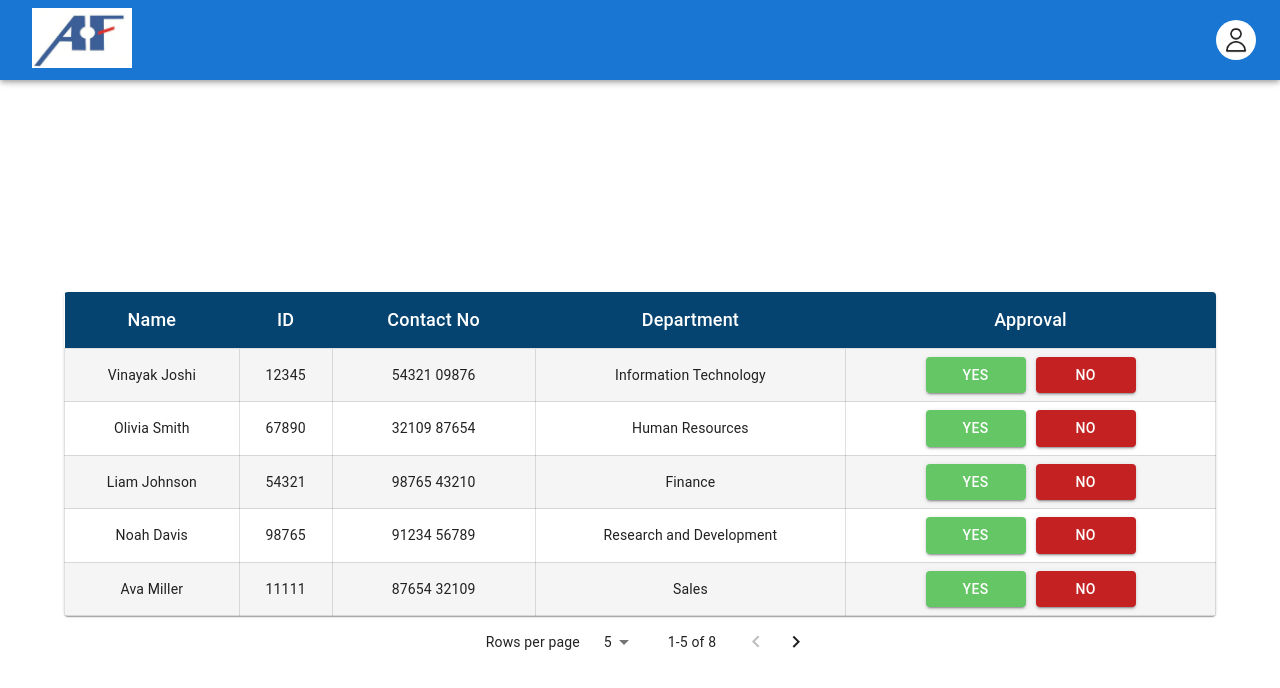
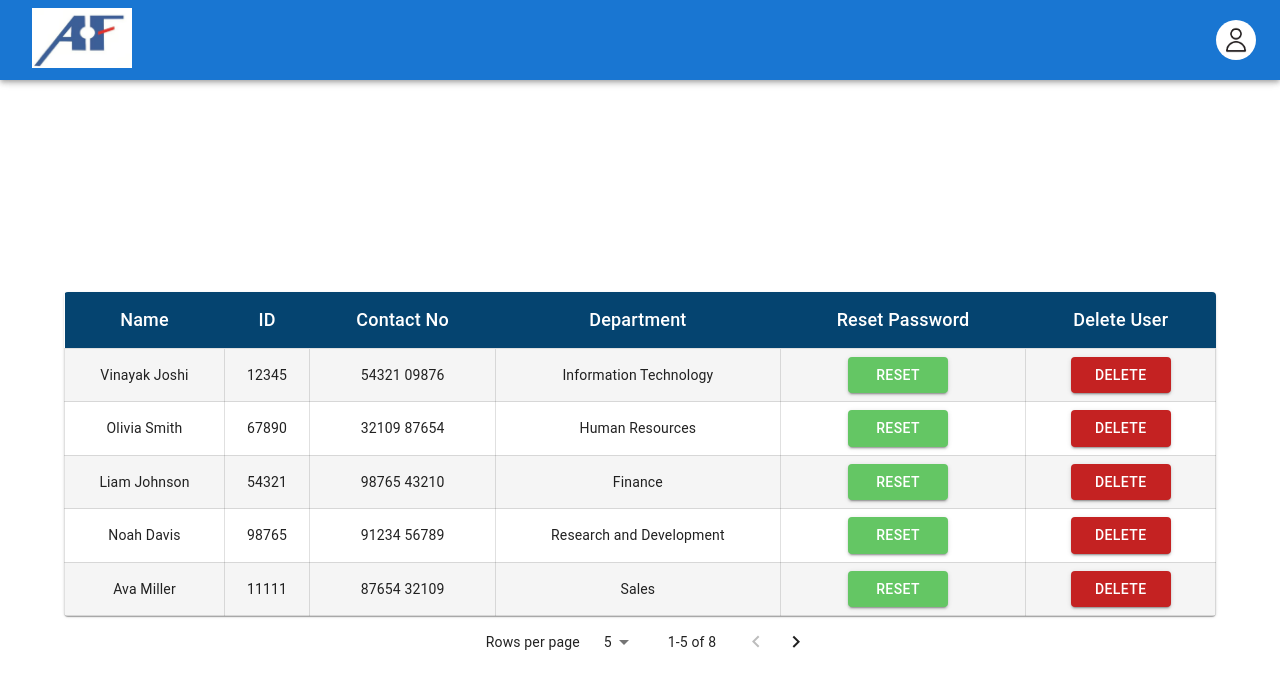
Before and after one commit to AakarFoundry/aakarfoundry, a React (Vite) app: page /approval in a window 1280 px wide. Shown: the top 688 px of the page. Built offline with nearby package versions, Linux system fonts and the light colour scheme.

Commit message:
UPDATED APPROVAL PAGE

```diff
--- a/src/Pages/Approval.jsx
+++ b/src/Pages/Approval.jsx
@@ -93,8 +93,9 @@ export default function Approval() {
                 <StyledTableCell align="center"> ID</StyledTableCell>
                 <StyledTableCell align="center">Contact No</StyledTableCell>
                 <StyledTableCell align="center">Department</StyledTableCell>
+                <StyledTableCell align="center">Reset Password</StyledTableCell>
+                <StyledTableCell align="center">Delete User</StyledTableCell>
 
-              <StyledTableCell align="center">Approval</StyledTableCell>
               </TableRow>
             </TableHead>
             <TableBody>
@@ -109,6 +110,7 @@ export default function Approval() {
                     {row.department}
                   </StyledTableCell>
                   <StyledTableCell align="center">
+                    {/* Reset Password column */}
                     <Button
                       variant="contained"
                       style={{
@@ -117,8 +119,11 @@ export default function Approval() {
                         marginRight: "10px",
                       }}
                     >
-                    Yes
+                      Reset
                     </Button>
+
+                  </StyledTableCell>
+                  <StyledTableCell align="center">
                       <Button
                       variant="contained"
                       style={{
@@ -126,15 +131,16 @@ export default function Approval() {
                         minWidth: "100px",
                       }}
                     >
-                    No
+                      Delete
                     </Button>
                   </StyledTableCell>
+
                 </StyledTableRow>
               ))}
 
               {emptyRows > 0 && (
                 <TableRow style={{ height: 53 * emptyRows }}>
-                <StyledTableCell colSpan={5} />
+                  <StyledTableCell colSpan={6} /> {/* Update colSpan to match the number of columns */}
                 </TableRow>
               )}
             </TableBody>
```
Lines whose indentation alone changed are shown as unchanged.
